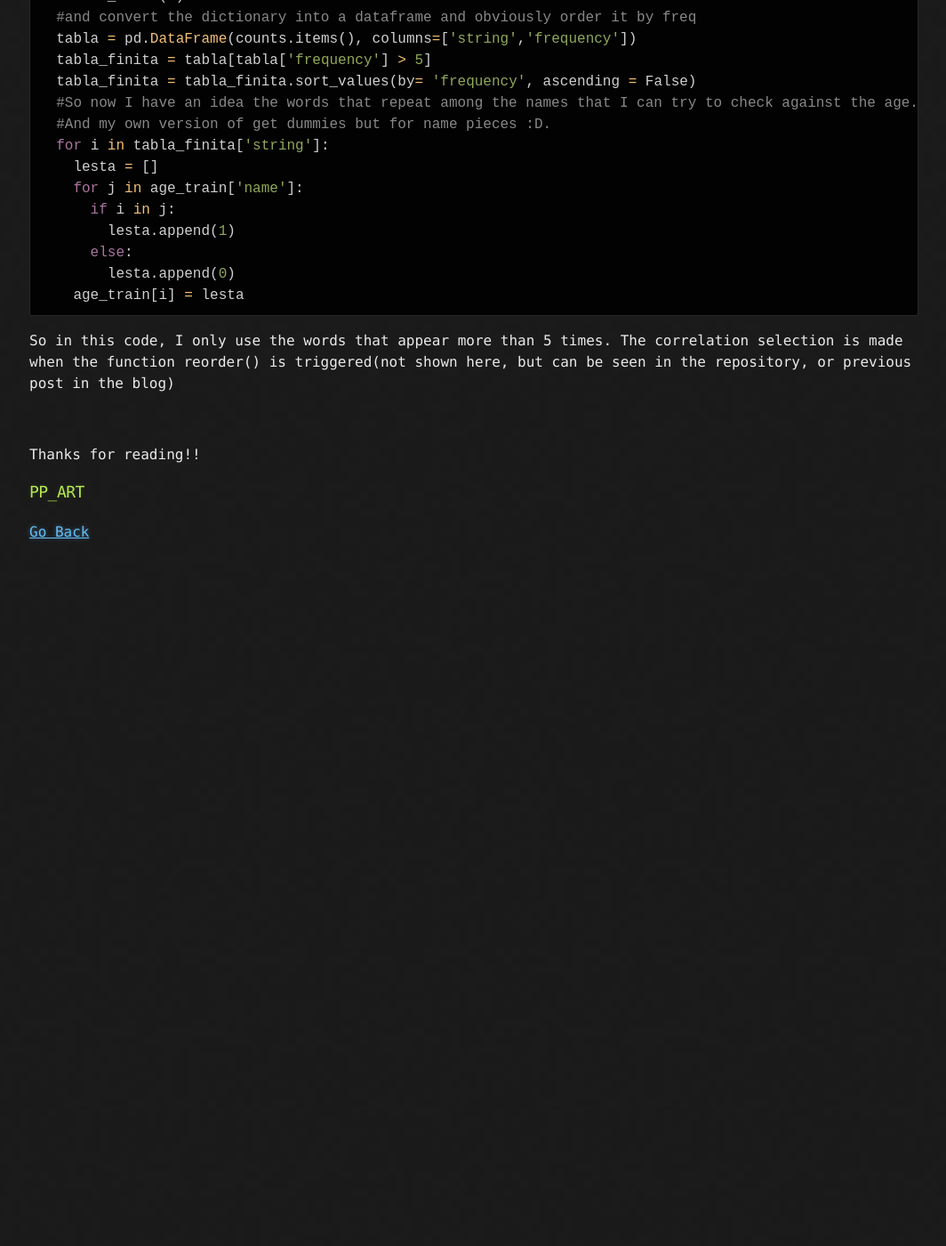
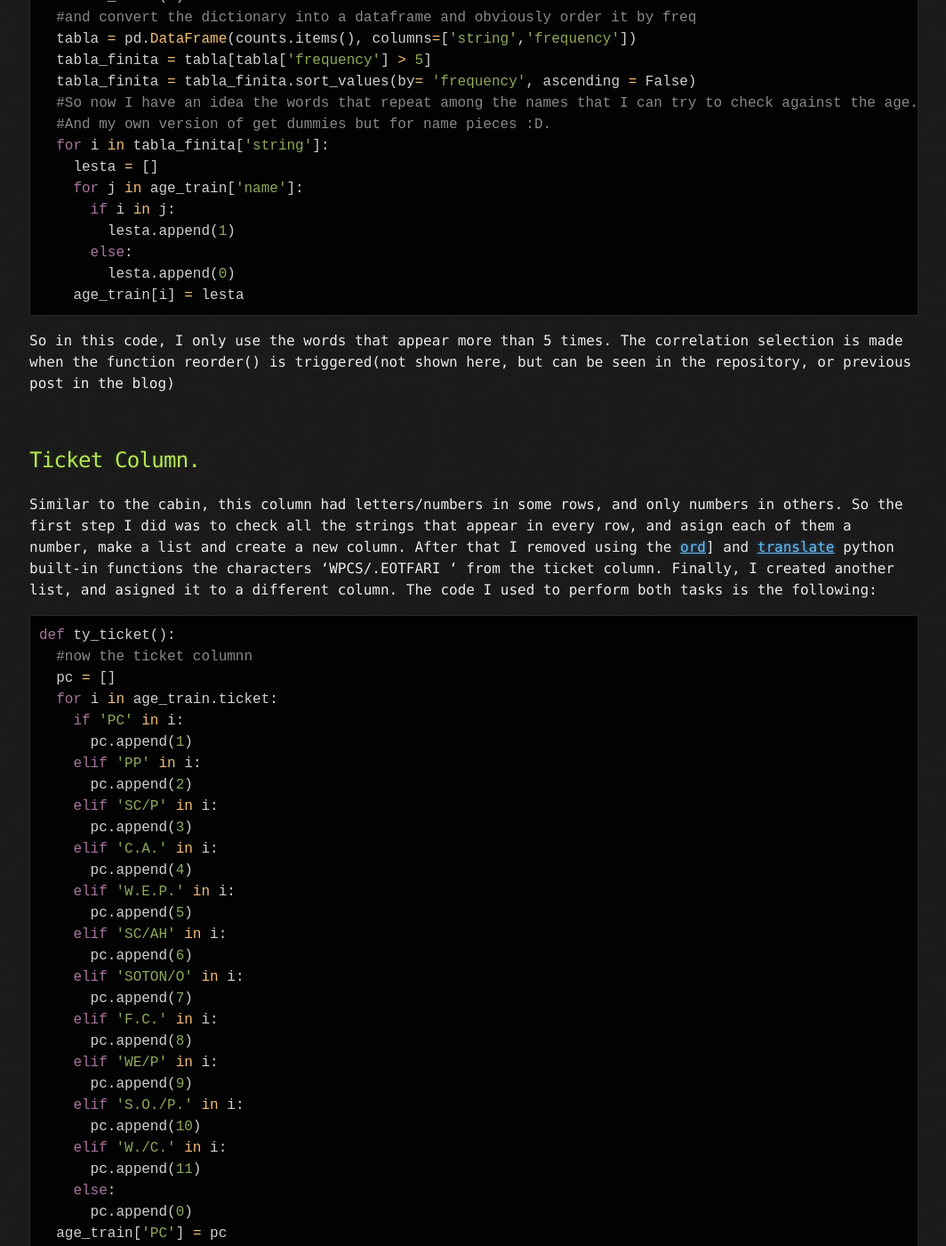
Before and after one commit to PaulB86UK/PP_ART, a Jekyll site: the page built from docs/2020/25_5.md, in a window 1280 px wide and 1400 px high, scrolled down 883 px. Shown: the whole window at 89% size, without its empty margins (107-1171 px from the left). Built offline with Jekyll 4.4.1, drawn with Linux system fonts in a browser that asks for light colours; our own code applies the rules of GitHub Pages for plain Markdown files; before the commit the page ends 1513 px from its top, so only the background shows below that; some of the changed text lies outside the part shown.

Commit message:
Actualice name ticket
Falta mostrar la correlacion obtenida despues de cada ejecucion

````diff
--- a/docs/2020/25_5.md
+++ b/docs/2020/25_5.md
@@ -47,8 +47,51 @@ So in this code, I only use the words that appear more than 5 times. The correla
 &nbsp;
 &nbsp;
 
+## Ticket Column.
+Similar to the cabin, this column had letters/numbers in some rows, and only numbers in others.
+So the first step I did was to check all the strings that appear in every row, and asign each of them a number, make a list and create a new column.
+After that I removed using the [ord](https://docs.python.org/3/library/functions.html?highlight=ord#ord)] and [translate](https://docs.python.org/3/library/stdtypes.html?highlight=translate#str.translate) python built-in functions the characters 'WPCS/.EOTFARI ' from the ticket column. Finally, I created another list, and asigned it to a different column.
+The code I used to perform both tasks is the following:
 
+```python
+def ty_ticket():
+  #now the ticket columnn
+  pc = []
+  for i in age_train.ticket:
+    if 'PC' in i:
+      pc.append(1)
+    elif 'PP' in i:
+      pc.append(2)
+    elif 'SC/P' in i:
+      pc.append(3)
+    elif 'C.A.' in i:
+      pc.append(4)
+    elif 'W.E.P.' in i:
+      pc.append(5)
+    elif 'SC/AH' in i:
+      pc.append(6)
+    elif 'SOTON/O' in i:
+      pc.append(7)
+    elif 'F.C.' in i:
+      pc.append(8)
+    elif 'WE/P' in i:
+      pc.append(9)
+    elif 'S.O./P.' in i:
+      pc.append(10)
+    elif 'W./C.' in i:
+      pc.append(11)
+    else:
+      pc.append(0)
+  age_train['PC'] = pc
+  age_train['PC'] = age_train['PC'].astype(int)
 
+  lesta = []
+  for i in age_train.ticket:
+    j = i.translate({ord(k): None for k in 'WPCS/.EOTFARI '})
+    lesta.append(j)
+  age_train['Ticket2'] = lesta
+```
+Checking the results of processing the Ticket, I found that 'PC' column did not correlated well with age, but it might be good for the Survive/Not Survive modelling later on.
 Thanks for reading!!
 
 ### PP_ART
````
